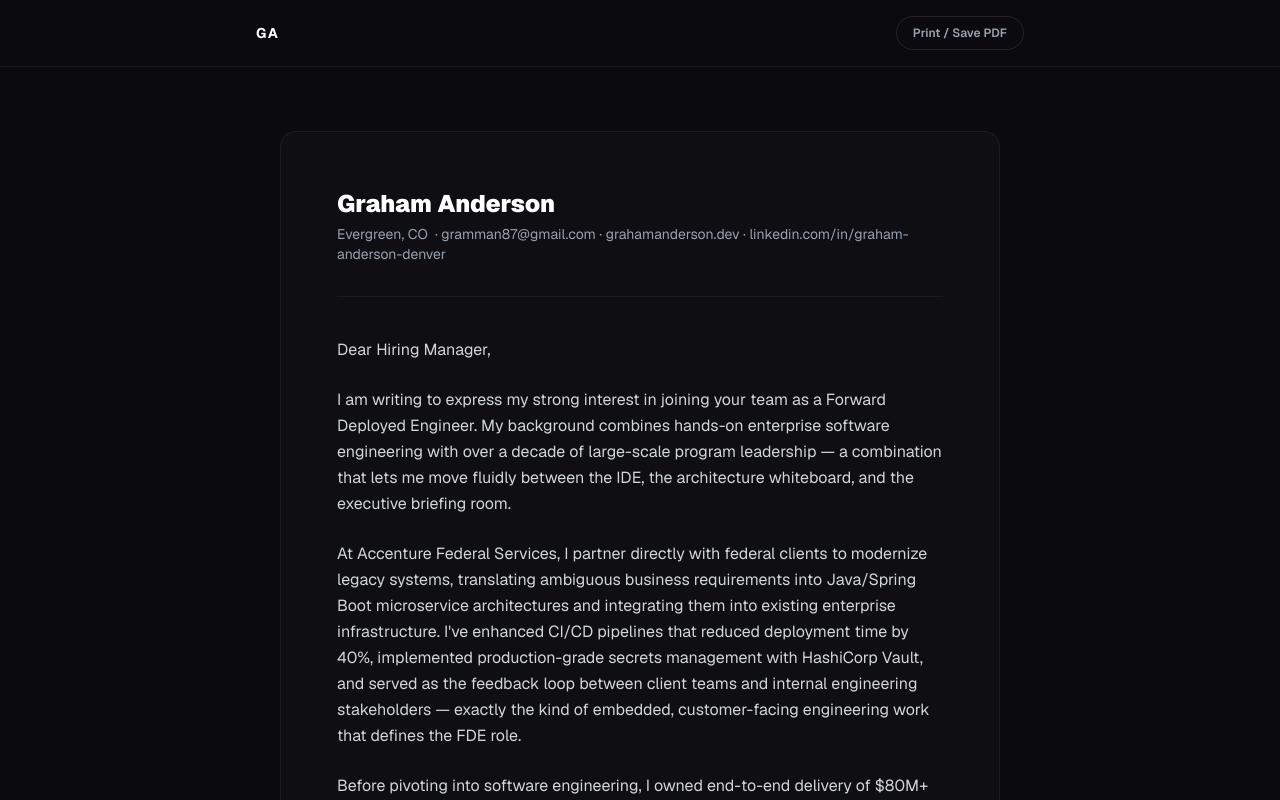
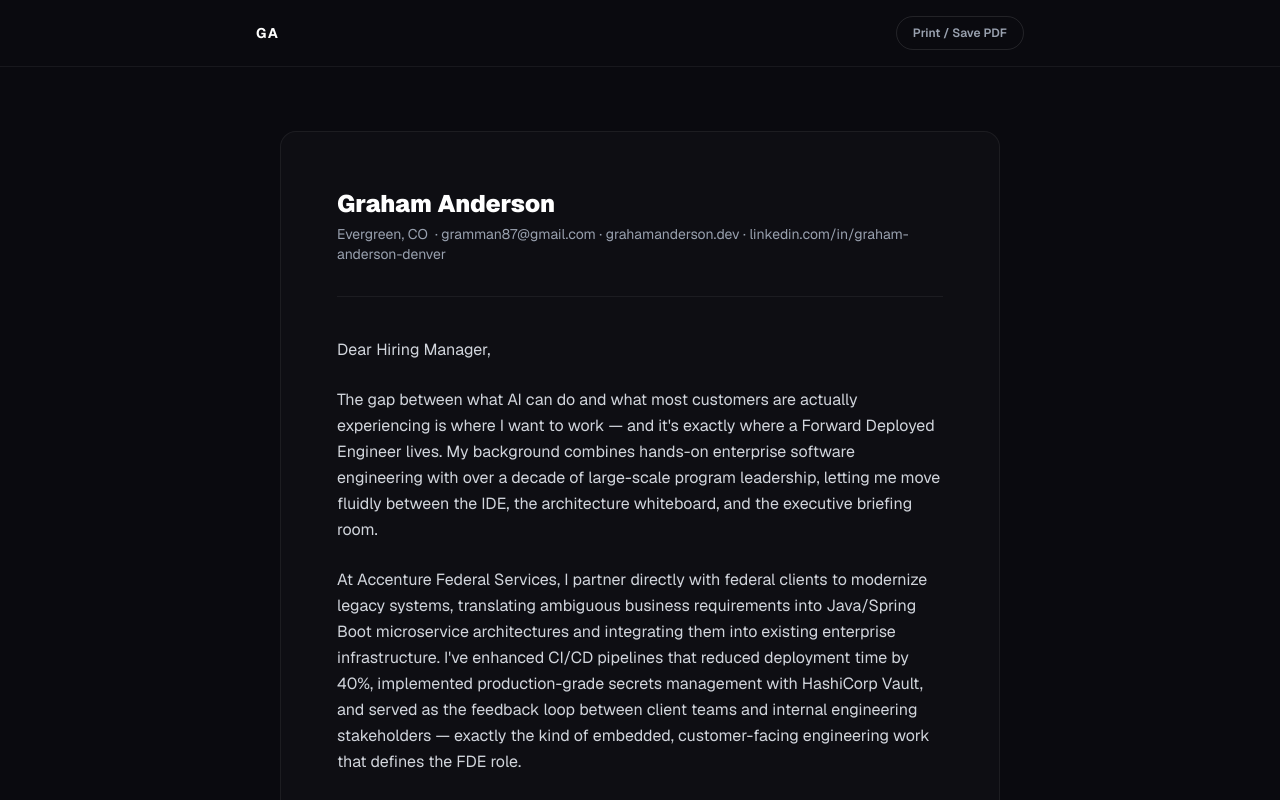
Before and after one commit to Gramman87/portfolio, a Next.js app: page /cover-letter in a window 1280 px wide. Shown: the top 800 px of the page. Built offline with nearby package versions, Linux system fonts and the light colour scheme.

Commit message:
Polish copy: stronger AI-first hero, better stat, cover letter hook, fix Mock AI tag

```diff
--- a/app/cover-letter/page.tsx
+++ b/app/cover-letter/page.tsx
@@ -38,10 +38,11 @@ export default function CoverLetter() {
             <p>Dear Hiring Manager,</p>
 
             <p>
-              I am writing to express my strong interest in joining your team as a Forward Deployed
-              Engineer. My background combines hands-on enterprise software engineering with over a
-              decade of large-scale program leadership — a combination that lets me move fluidly
-              between the IDE, the architecture whiteboard, and the executive briefing room.
+              The gap between what AI can do and what most customers are actually experiencing is
+              where I want to work — and it&apos;s exactly where a Forward Deployed Engineer lives.
+              My background combines hands-on enterprise software engineering with over a decade of
+              large-scale program leadership, letting me move fluidly between the IDE, the
+              architecture whiteboard, and the executive briefing room.
             </p>
 
             <p>
--- a/components/About.tsx
+++ b/components/About.tsx
@@ -3,7 +3,7 @@ export default function About() {
     { value: "$80M+", label: "Programs delivered" },
     { value: "40%", label: "Faster CI/CD deployments" },
     { value: "13+", label: "Years leading delivery" },
-    { value: "3+", label: "Years software engineering" },
+    { value: "3", label: "AI prototypes shipped" },
   ];
 
   return (
--- a/components/Hero.tsx
+++ b/components/Hero.tsx
@@ -35,9 +35,9 @@ export default function Hero() {
         </h1>
 
         <p className="animate-fade-up-delay-2 text-lg md:text-xl text-gray-400 max-w-2xl mx-auto leading-relaxed mb-10">
-          Engineer with a hybrid background in enterprise software delivery and $80M+ program leadership.
-          I build production-minded AI prototypes — RAG pipelines, MCP servers, agentic systems — and
-          translate emerging capabilities into measurable business outcomes.
+          I build production-minded AI systems — RAG pipelines, MCP servers, agentic workflows — and
+          translate them into measurable outcomes for real customers. Backed by 13+ years of $80M+
+          program leadership and hands-on enterprise engineering at the federal level.
         </p>
 
         <div className="animate-fade-up-delay-3 flex items-center justify-center gap-4 flex-wrap">
--- a/lib/content.ts
+++ b/lib/content.ts
@@ -3,7 +3,7 @@ export const projects = [
     title: "SaaS Command Center",
     description:
       "SaaS metrics dashboard with KPI cards, churn tracking, and a natural language query interface. AI responses are mocked to demonstrate the integration pattern — designed to wire into Claude API with an API key.",
-    tags: ["Next.js", "Mock AI", "Recharts", "TypeScript"],
+    tags: ["Next.js", "Claude API (ready)", "Recharts", "TypeScript"],
     color: "from-violet-600 to-indigo-600",
     highlight: "AI Integration",
     link: "https://fde-dashboard-orpin.vercel.app",
```
